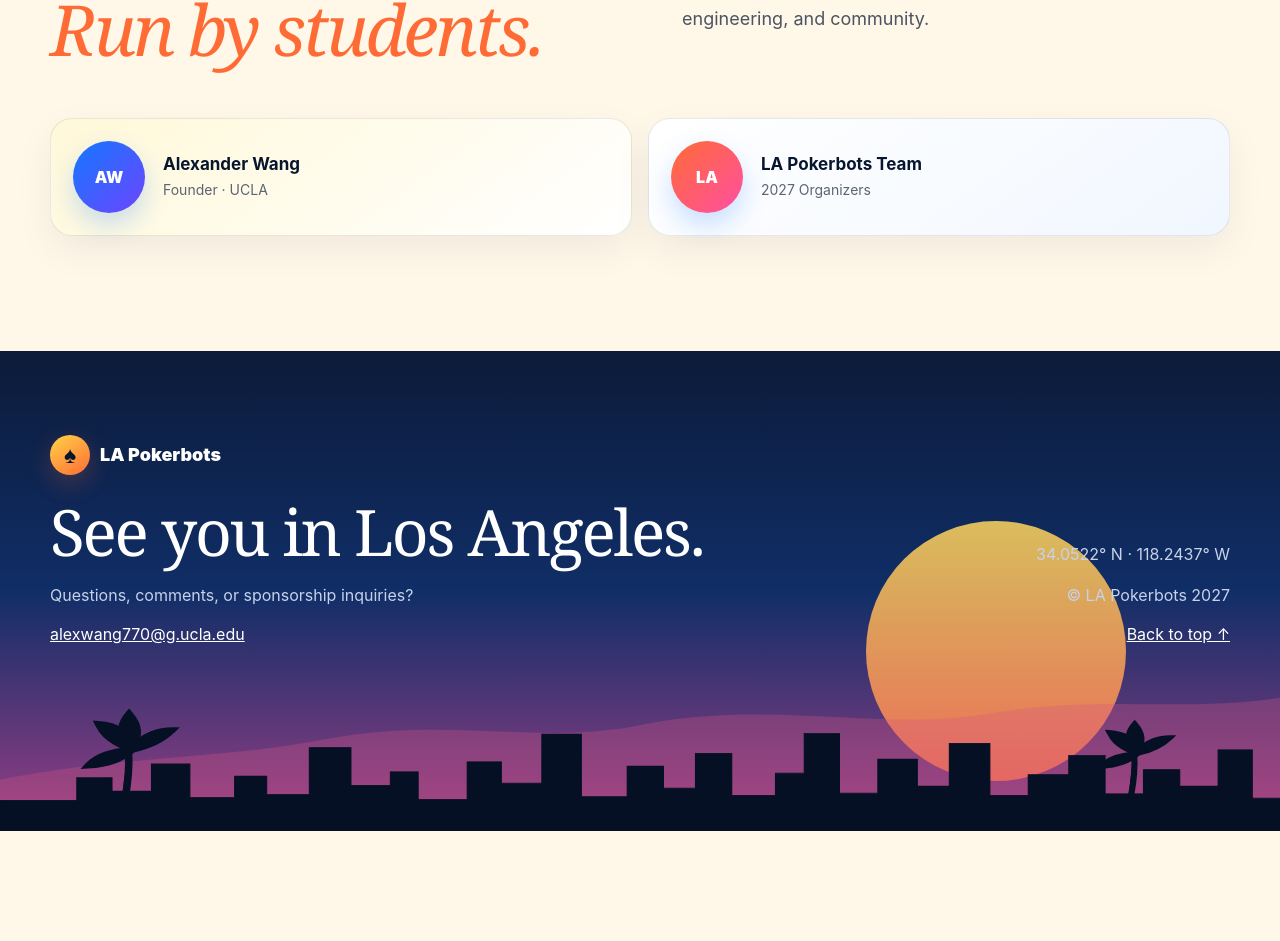
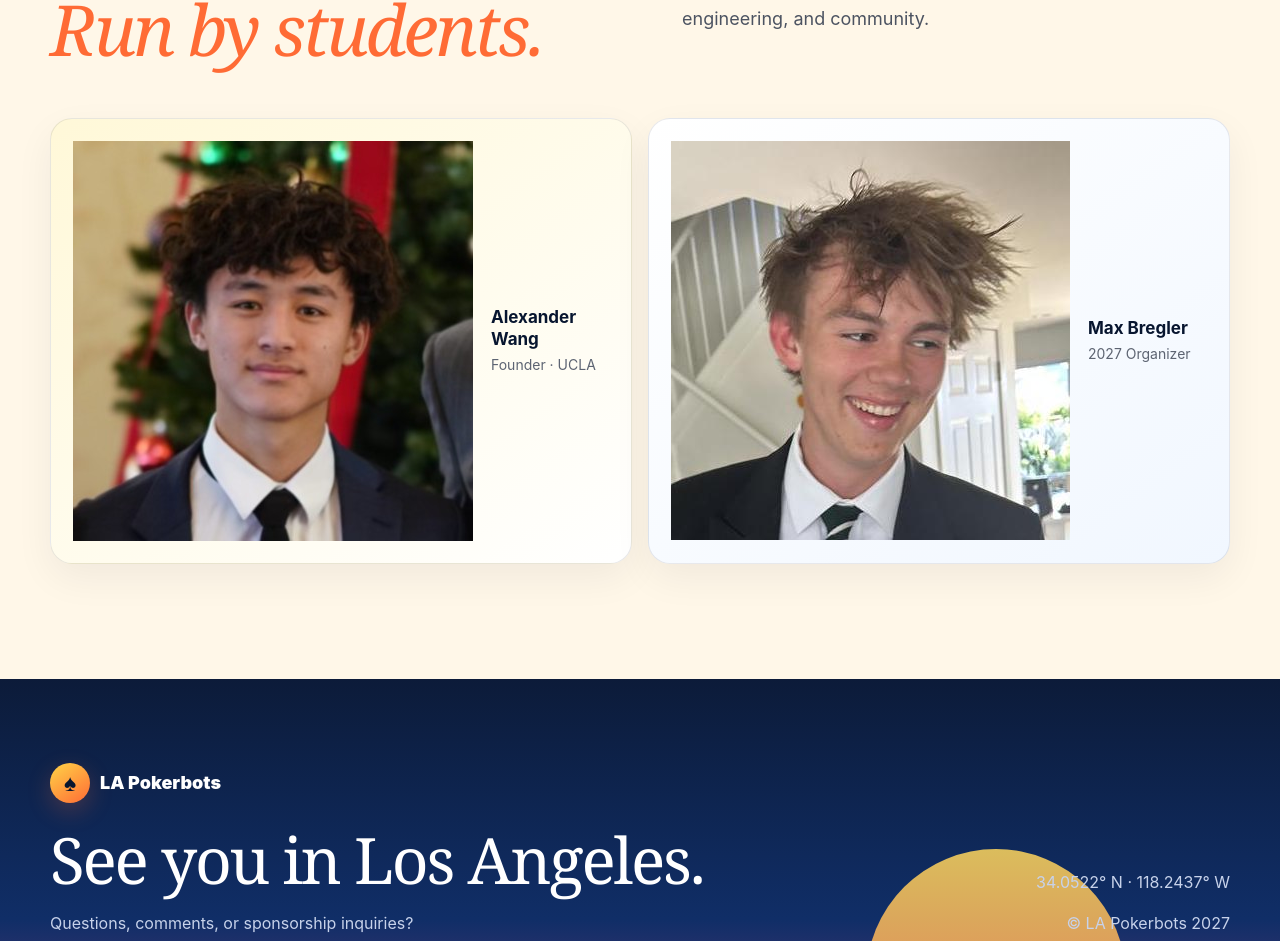
Before and after one commit to AlexNicholasWang/LAPokerbots, a Next.js app in the folder Frontend/: page / in a window 1280 px wide. Shown: the part 5336-6277 px from the top of the page. Before the commit the page ends 6167 px from the top, so only its background shows below. Built offline with nearby package versions, Linux system fonts and the light colour scheme.

Commit message:
Use team headshots in team section

```diff
--- a/Frontend/app/page.tsx
+++ b/Frontend/app/page.tsx
@@ -250,12 +250,20 @@
         </div>
         <div className="team-grid">
           <div className="team-card featured">
-            <div className="avatar">AW</div>
+            <img
+              className="team-photo"
+              src="/sponsors/team/alexander_wang_headshot.jpg"
+              alt="Alexander Wang"
+            />
             <div><strong>Alexander Wang</strong><span>Founder · UCLA</span></div>
           </div>
           <div className="team-card">
-            <div className="avatar alt">LA</div>
-            <div><strong>LA Pokerbots Team</strong><span>2027 Organizers</span></div>
+            <img
+              className="team-photo"
+              src="/sponsors/team/max_bregler_headshot.jpeg"
+              alt="Max Bregler"
+            />
+            <div><strong>Max Bregler</strong><span>2027 Organizer</span></div>
           </div>
         </div>
       </section>
```
